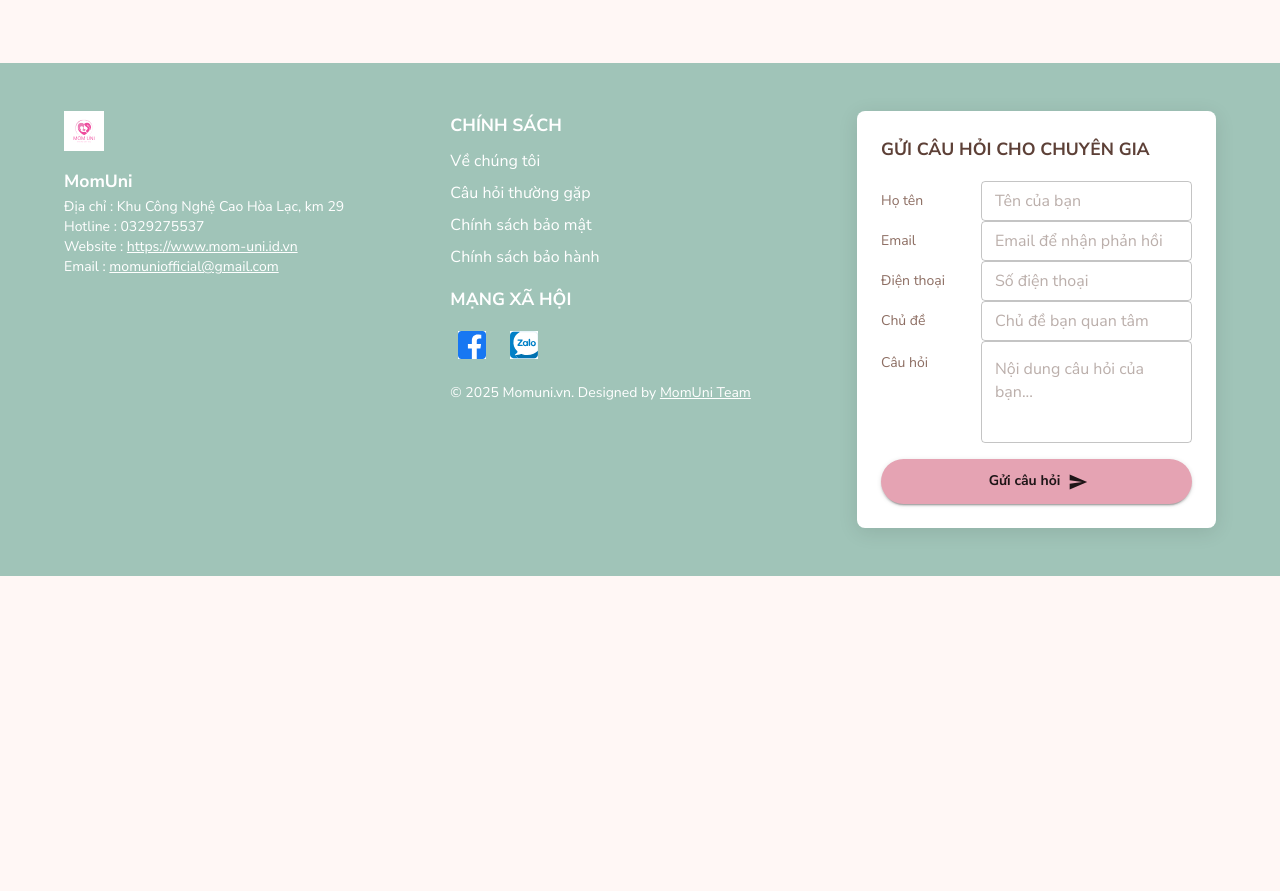
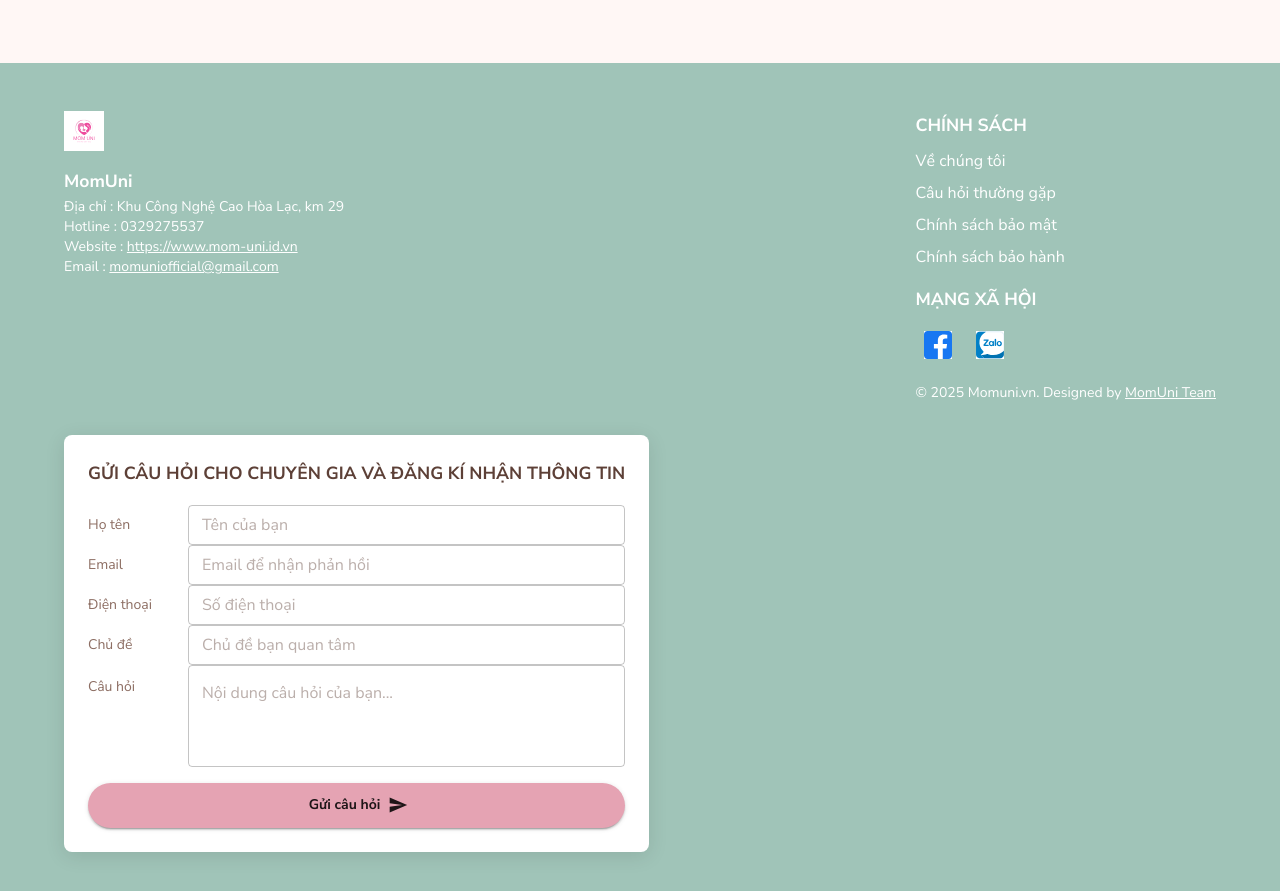
Before and after one commit to PhamKien2803/Guest_MomUni, a React (Vite) app in the folder client/: page /about-us in a window 1280 px wide. Shown: the part 6220-7111 px from the top of the page. Before the commit the page ends 6796 px from the top, so only its background shows below. Built offline with nearby package versions, Linux system fonts and the light colour scheme; no server answers.

Commit message:
Update Footer.jsx

```diff
--- a/client/src/components/HomePage/Footer/Footer.jsx
+++ b/client/src/components/HomePage/Footer/Footer.jsx
@@ -191,7 +191,7 @@ export default function Footer() {
               }}
             >
               <Typography variant="subtitle1" fontWeight="bold" sx={{ mb: 2 }}>
-                GỬI CÂU HỎI CHO CHUYÊN GIA
+                GỬI CÂU HỎI CHO CHUYÊN GIA VÀ ĐĂNG KÍ NHẬN THÔNG TIN
               </Typography>
               <Box component="form" noValidate autoComplete="off" onSubmit={handleSubmit}>
                 <Table size="small">
```
